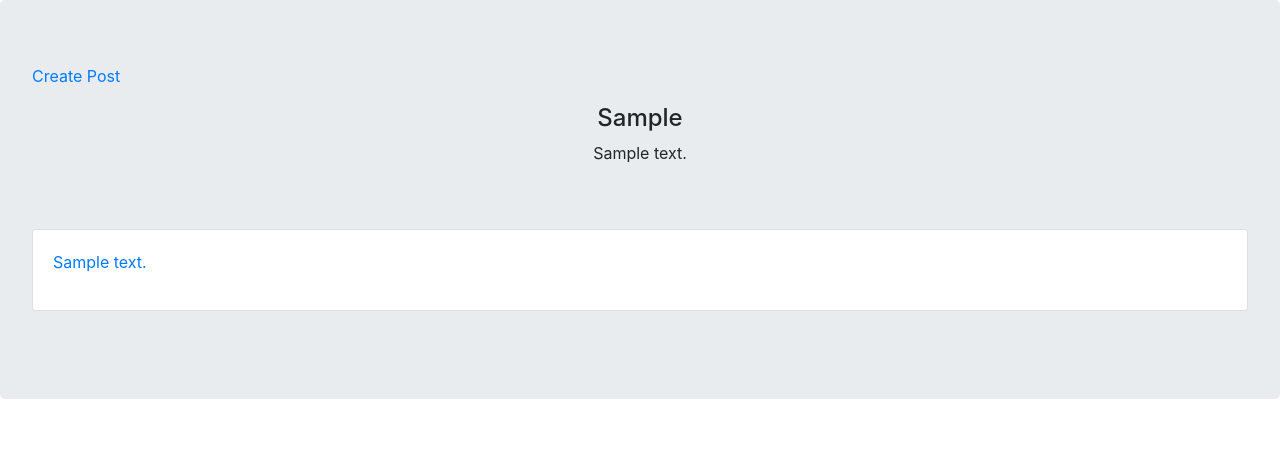
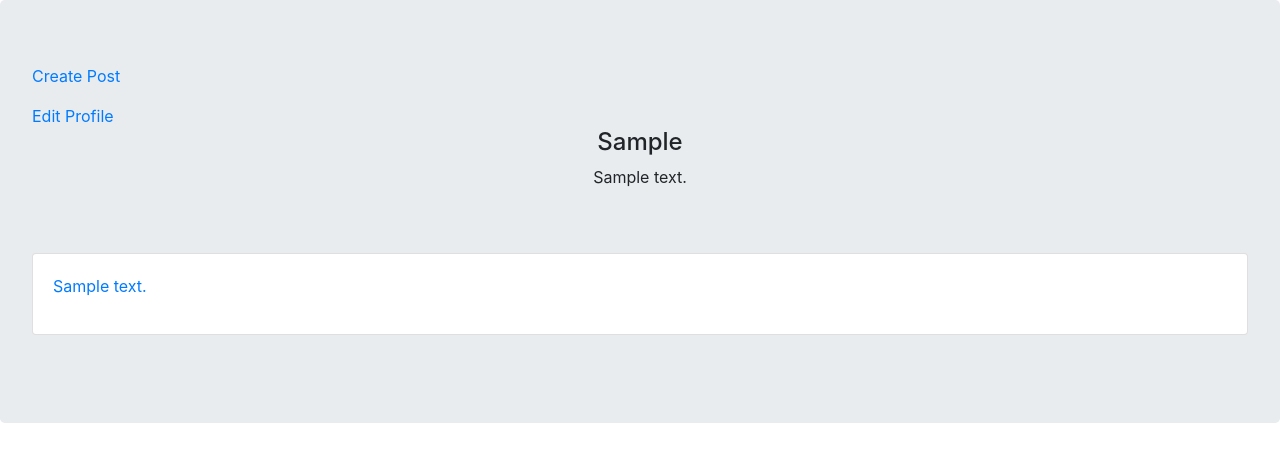
Before and after one commit to mohsenhsz/socialpy, a Django app: page /accounts/profile/1/ in a window 1280 px wide. Shown: the part 56-518 px from the top of the page. Run offline with Django 3.2, Linux system fonts and the light colour scheme; a user stored in the database is signed in; tables that the repository leaves empty hold one stand-in row (values such as "Sample post").

Commit message:
Add profile editing capability

```diff
--- a/accounts/forms.py
+++ b/accounts/forms.py
@@ -1,5 +1,6 @@
 from django import forms
 from django.contrib.auth.models import User
+from .models import Profile
 
 
 """ Customize form error masseges """
@@ -51,3 +52,14 @@ class UserLoginForm(forms.Form):
                                 error_messages=messages, max_length=30, widget=forms.PasswordInput(
                                 attrs={'class':'form-control'})
                                )
+
+
+class EditProfileForm(forms.ModelForm):
+    email = forms.EmailField(widget=forms.EmailInput(attrs={'class':'form-control'}))
+    class Meta:
+        model = Profile
+        fields = ('bio', 'age')
+        widgets = {
+            'bio': forms.Textarea(attrs={'class':'form-control'}),
+            'age': forms.NumberInput(attrs={'class':'form-control'})
+        }
--- a/accounts/templates/accounts/profile.html
+++ b/accounts/templates/accounts/profile.html
@@ -2,6 +2,7 @@
 {% block content %}
     {% if self_profile %}
         <a href="{% url 'create_post' user.id %}"><p>Create Post</p></a>
+        <a href="{% url 'edit_profile' user.id %}">Edit Profile</a>
     {% endif %}
     <h4 class="text-center">{{ user.username|capfirst }}</h4>
     <p class="text-center">{{ user.profile.bio }}</a></p></br></br>
--- a/accounts/urls.py
+++ b/accounts/urls.py
@@ -7,4 +7,5 @@ urlpatterns = [
     path('logout/', views.UserLogout, name='logout'),
     path('register/', views.UserRegister, name='register'),
     path('profile/<int:user_id>/', views.UserProfile, name='profile'),
+    path('edit_profile/<int:user_id>/', views.EditProfile, name='edit_profile'),
 ]
--- a/accounts/views.py
+++ b/accounts/views.py
@@ -1,9 +1,10 @@
 from django.shortcuts import render, redirect, get_object_or_404
 from django.contrib.auth.models import User
-from .forms import UserLoginForm, UserRegisterationForm
+from .forms import UserLoginForm, UserRegisterationForm, EditProfileForm
 from django.contrib.auth import authenticate, login, logout
 from django.contrib import messages
 from core.models import Post
+from accounts.models import Profile
 from django.contrib.auth.decorators import login_required
 
 
@@ -45,11 +46,13 @@ def UserLogin(request):
         form = UserLoginForm()
     return render(request, 'accounts/login.html', {'form':form})
 
+
 @login_required
 def UserLogout(request):
     logout(request)
     messages.success(request, f'You logged out successfully', 'success')
     return redirect('index')
+
 
 @login_required
 def UserProfile(request, user_id):
@@ -60,3 +63,22 @@ def UserProfile(request, user_id):
         self_profile = True
     context = {'user':user, 'posts':posts, 'self_profile':self_profile}
     return render(request, 'accounts/profile.html', context)
+
+
+@login_required
+def EditProfile(request, user_id):
+    if request.user.id == user_id:
+        user = get_object_or_404(User, pk=user_id)
+        if request.method == 'POST':
+            form = EditProfileForm(request.POST, instance=user.profile)
+            if form.is_valid():
+                form.save()
+                user.email = form.cleaned_data['email']
+                user.save()
+                messages.success(request, 'Your profile updated successfully', 'success')
+                return redirect('profile', request.user.id)
+        else:
+            form = EditProfileForm(instance=user.profile, initial={'email':user.email})
+        return render(request, 'accounts/edit_profile.html', {'form':form})
+    else:
+        return redirect('profile', request.user.id)
--- a/templates/inc/navbar.html
+++ b/templates/inc/navbar.html
@@ -11,7 +11,7 @@
         </li>
         {% if user.is_authenticated %}
         <li class="nav-item">
-          <a class="nav-link" href="{% url 'profile' user.id %}">Profile</a>
+          <a class="nav-link" href="{% url 'profile' request.user.id %}">Profile</a>
         </li>
         <li class="nav-item">
           <a class="nav-link" href="{% url 'create_post' user.id %}">Create Post</a>
```
Also changed, not shown: accounts/templates/accounts/edit_profile.html (added, +12 -0 lines), core/templates/core/post_datails.html (+8 -2 lines), core/views.py (+4 -3 lines).
